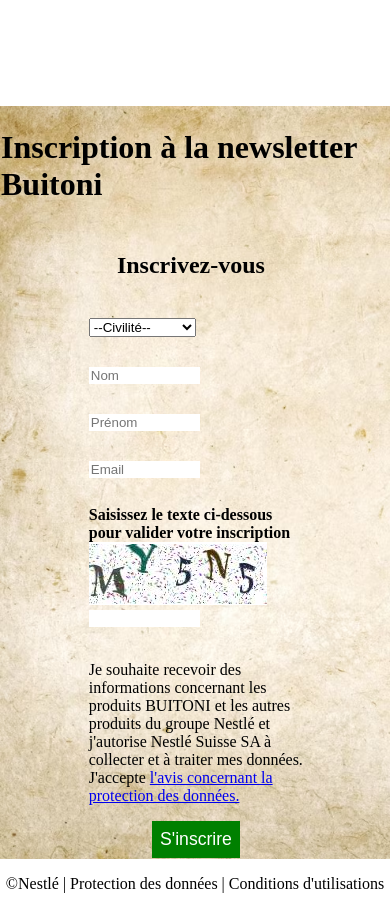
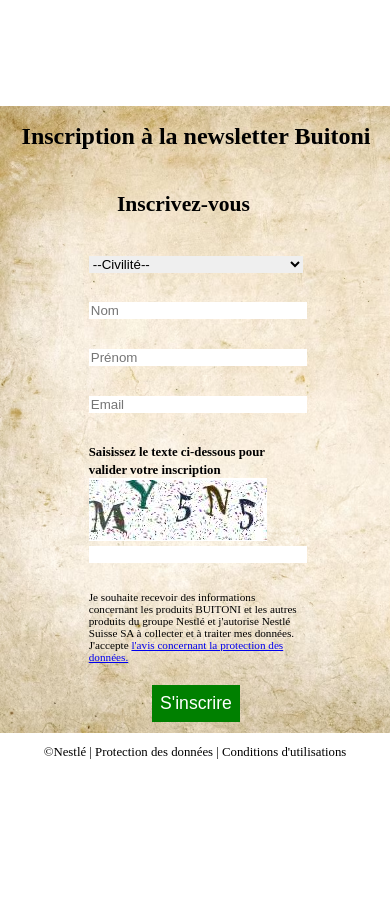
Before and after one commit to CedricLeizour/Pizza-Waisso, a plain HTML site: page index.html in a window 390 px wide. Shown: the part 400-1309 px from the top of the page. After the commit the page ends 1173 px from the top, so only its background shows below. Drawn offline with Linux system fonts and the light colour scheme.

Commit message:
media queries

```diff
--- a/styles.css
+++ b/styles.css
@@ -82,6 +82,7 @@
     justify-content: center;
     align-items: center;
     padding: 0.5rem;
+    margin: 10px;
     font-size: 1.1rem;
     border: none;
 }
@@ -101,3 +102,32 @@
 .footer-text {
     margin: 0,5rem;
 }
+
+/* Media Queries */
+
+@media only screen and (max-width: 500px) {
+
+    .title {
+    font-size: 1.5rem;
+    }
+
+    .subtitle {
+    font-size: 0.9rem;
+    }
+
+    input, select {
+        width : 100%;
+        border: none;
+    }
+
+    label {
+        font-size: 0.8rem;
+    }
+
+    .conditions {
+        font-size: 0.7rem;
+    }
+    .footer-text {
+        font-size: 0.8rem;
+    }
+    }
```
